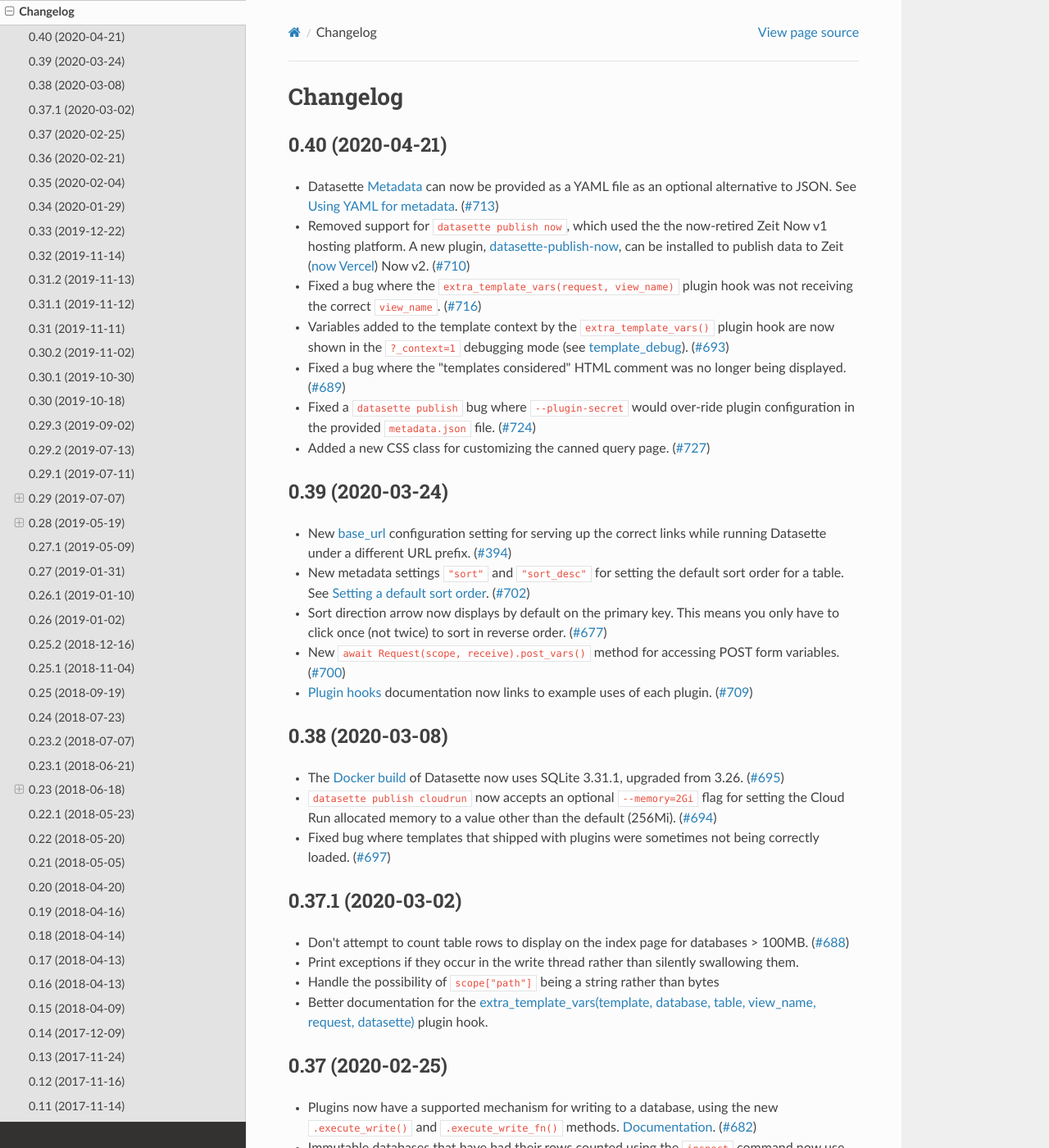
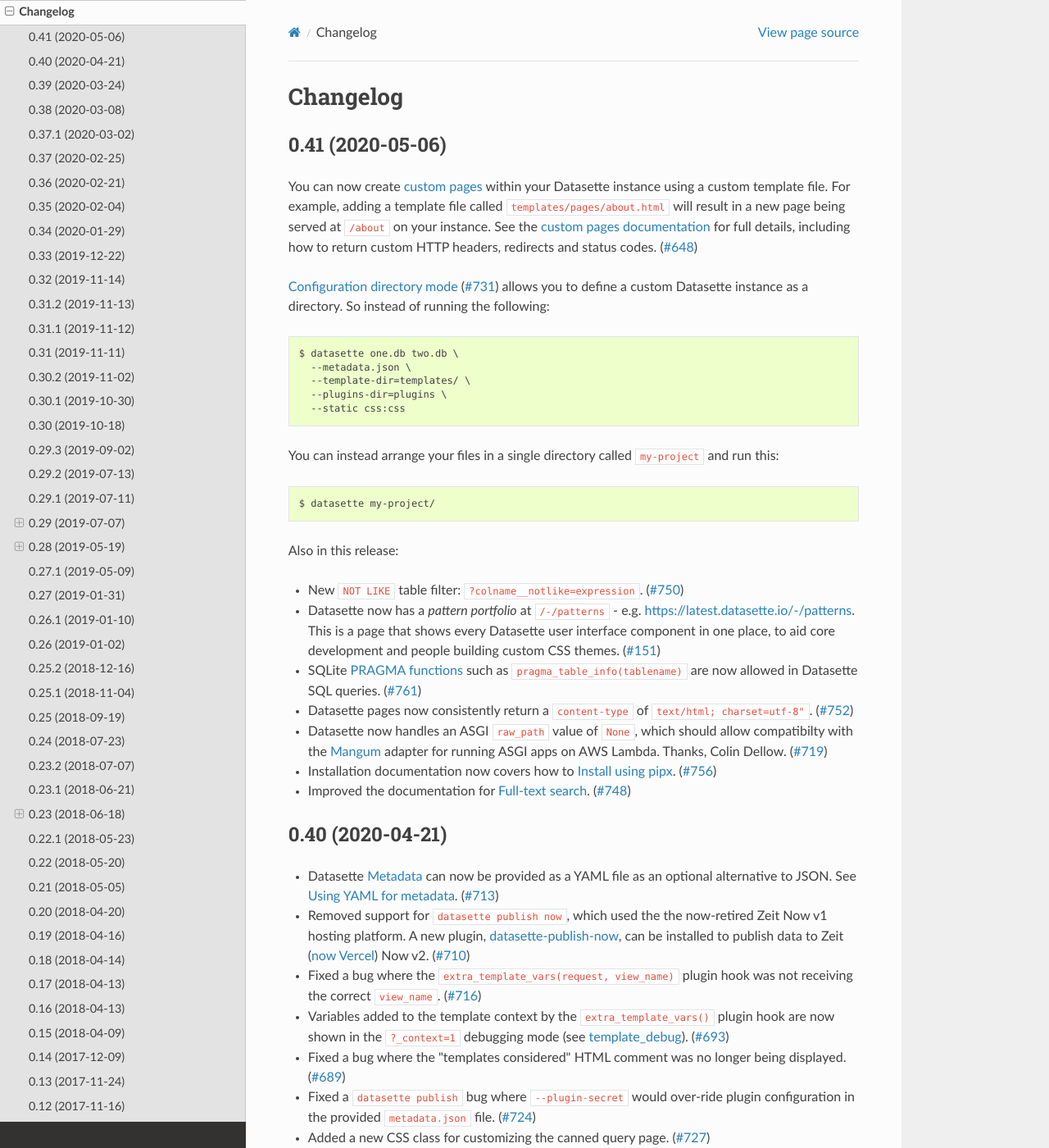
Before and after one commit to simonw/datasette, a Sphinx documentation site: the page built from docs/changelog.rst, in a window 1280 px wide and 1400 px high. Shown: the whole window at 82% size. Built offline with Sphinx 7.4.7 and the Read the Docs theme 2.0.0, drawn with Linux system fonts in a browser that asks for light colours.

Commit message:
Release Datasette 0.41
Refs #648 #731 #750 #151 #761 #752 #719 #756 #748

```diff
--- a/docs/changelog.rst
+++ b/docs/changelog.rst
@@ -3,6 +3,35 @@
 =========
 Changelog
 =========
+
+.. _v0_41:
+
+0.41 (2020-05-06)
+-----------------
+
+You can now create :ref:`custom pages <custom_pages>` within your Datasette instance using a custom template file. For example, adding a template file called ``templates/pages/about.html`` will result in a new page being served at ``/about`` on your instance. See the :ref:`custom pages documentation <custom_pages>` for full details, including how to return custom HTTP headers, redirects and status codes. (`#648 <https://github.com/simonw/datasette/issues/648>`__)
+
+:ref:`config_dir` (`#731 <https://github.com/simonw/datasette/issues/731>`__) allows you to define a custom Datasette instance as a directory. So instead of running the following::
+
+    $ datasette one.db two.db \
+      --metadata.json \
+      --template-dir=templates/ \
+      --plugins-dir=plugins \
+      --static css:css
+
+You can instead arrange your files in a single directory called ``my-project`` and run this::
+
+    $ datasette my-project/
+
+Also in this release:
+
+* New ``NOT LIKE`` table filter: ``?colname__notlike=expression``. (`#750 <https://github.com/simonw/datasette/issues/750>`__)
+* Datasette now has a *pattern portfolio* at ``/-/patterns`` - e.g. https://latest.datasette.io/-/patterns. This is a page that shows every Datasette user interface component in one place, to aid core development and people building custom CSS themes. (`#151 <https://github.com/simonw/datasette/issues/151>`__)
+* SQLite `PRAGMA functions <https://www.sqlite.org/pragma.html#pragfunc>`__ such as ``pragma_table_info(tablename)`` are now allowed in Datasette SQL queries. (`#761 <https://github.com/simonw/datasette/issues/761>`__)
+* Datasette pages now consistently return a ``content-type`` of ``text/html; charset=utf-8"``. (`#752 <https://github.com/simonw/datasette/issues/752>`__)
+* Datasette now handles an ASGI ``raw_path`` value of ``None``, which should allow compatibilty with the `Mangum <https://github.com/erm/mangum>`__ adapter for running ASGI apps on AWS Lambda. Thanks, Colin Dellow. (`#719 <https://github.com/simonw/datasette/pull/719>`__)
+* Installation documentation now covers how to :ref:`installation_pipx`. (`#756 <https://github.com/simonw/datasette/issues/756>`__)
+* Improved the documentation for :ref:`full_text_search`. (`#748 <https://github.com/simonw/datasette/issues/748>`__)
 
 .. _v0_40:
 
```
Also changed, not shown: README.md (+1 -0 lines).
